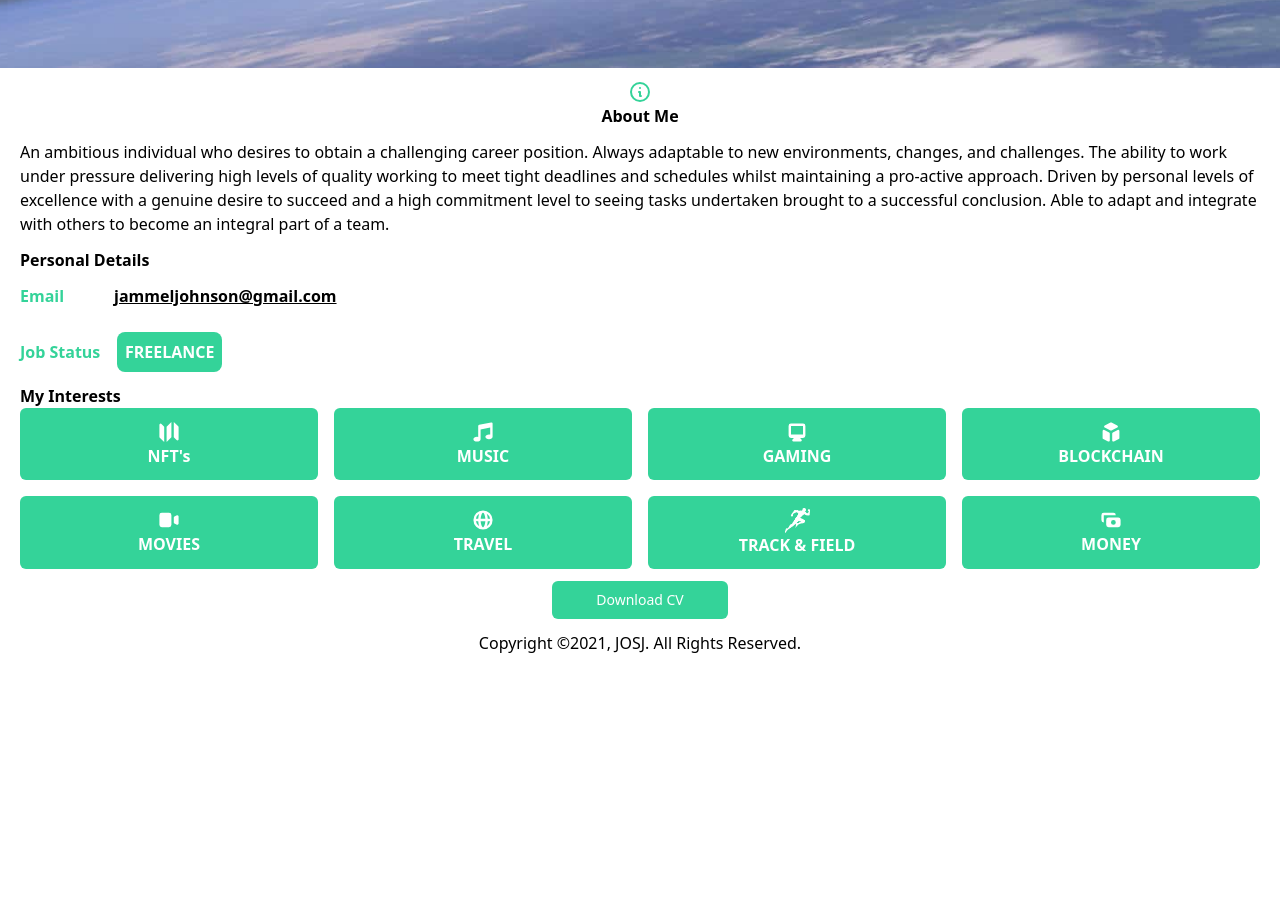
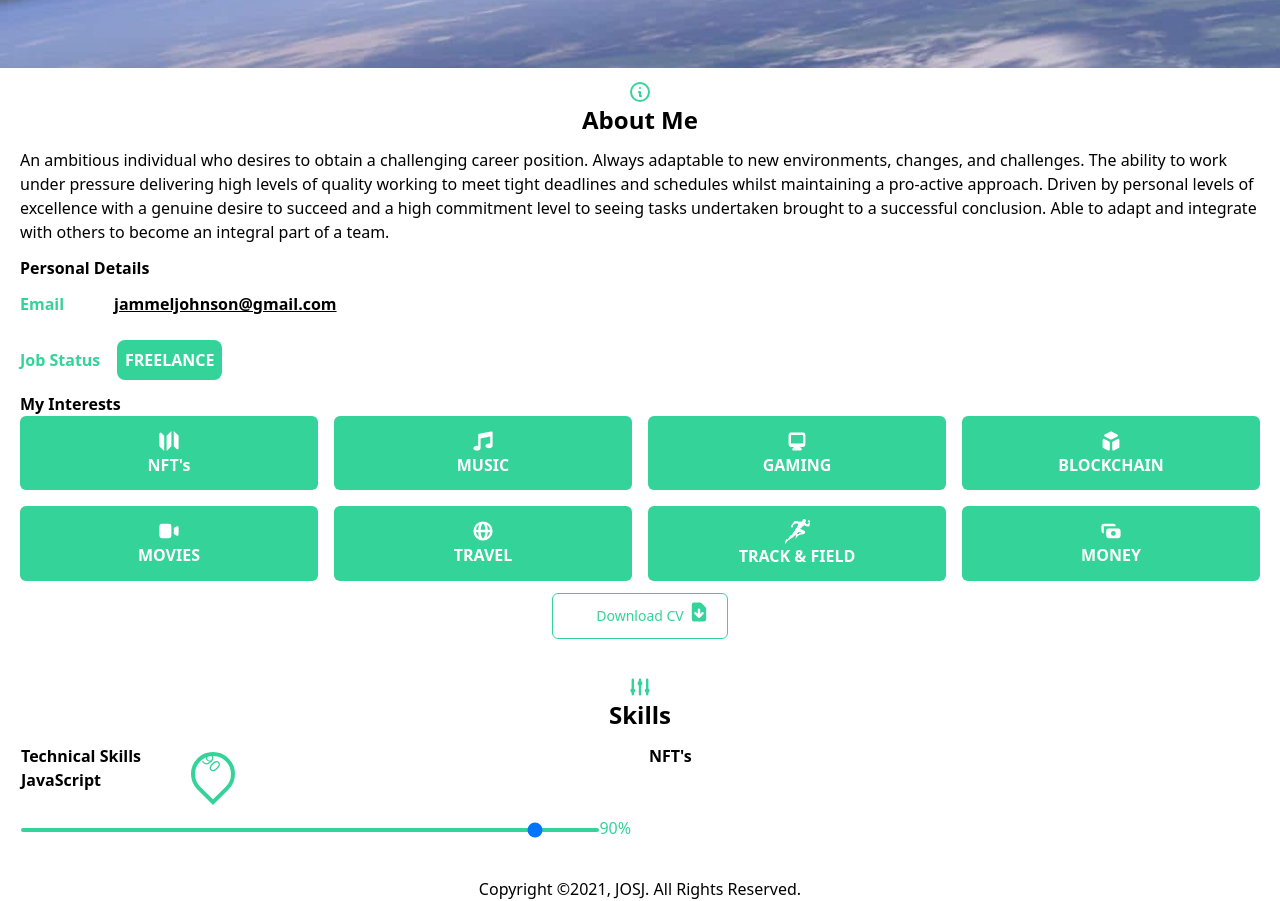
Before and after one commit to jammelOSjohnson/MyPortfolioWebsite, a React (Create React App) app: page / in a window 1280 px wide. Shown: the part 732-1633 px from the top of the page. Before the commit the page ends 1387 px from the top, so only its background shows below. Built offline with nearby package versions, Linux system fonts and the light colour scheme.

Commit message:
Section 5 tweaks

```diff
--- a/src/Components/Footer.tsx
+++ b/src/Components/Footer.tsx
@@ -8,7 +8,7 @@ export const Footer: React.FC = function Footer() {
 
     return (
         <>
-            <div className="dark:bg-black dark:text-white text-center">
+            <div className="dark:bg-black dark:text-white text-center dark:border-none ">
                 Copyright ©2021, JOSJ. All Rights Reserved.
             </div>
         </>
--- a/src/Screens/Comp/Section1.tsx
+++ b/src/Screens/Comp/Section1.tsx
@@ -20,7 +20,7 @@ export const Section1: React.FC = function Section1() {
                     </span> */}
                     <div className="rounded-full">
                         <span className="xs:animate-ping sm:animate-none sm:hidden absolute inline-flex h-24 w-2/3 rounded-full bg-green-200 opacity-75"></span>
-                        <span className="xs:animate-none sm:animate-ping xs:hidden sm:flex absolute inline-flex h-20 w-16 rounded-full bg-green-200 opacity-75"></span>
+                        <span className="xs:animate-none sm:animate-ping xs:hidden sm:flex absolute inline-flex h-24 w-24 rounded-full bg-green-200 opacity-75"></span>
                         <img className="block mx-auto h-24 rounded-full sm:mx-0 lg:flex-shrink-0 z-10" src={profilePic} alt="man's Face" />
                     </div>
 
--- a/src/Screens/Comp/Section2.tsx
+++ b/src/Screens/Comp/Section2.tsx
@@ -19,7 +19,7 @@ export const Section2: React.FC = function Section2() {
                     xmlns="http://www.w3.org/2000/svg">
                         <path strokeLinecap="round" strokeLinejoin="round" strokeWidth={2} d="M13 16h-1v-4h-1m1-4h.01M21 12a9 9 0 11-18 0 9 9 0 0118 0z" />
                 </svg>
-               <p className="text-black dark:text-white text-center font-bold">About Me</p>
+               <p className="text-black dark:text-white text-center font-bold text-2xl">About Me</p>
                <p className="text-black dark:text-white py-3 xs:px-5 sm:px-5">
                     An ambitious individual who desires to obtain a challenging career
                     position. Always adaptable to new environments, changes, and challenges.
--- a/src/Screens/Comp/Section3.tsx
+++ b/src/Screens/Comp/Section3.tsx
@@ -10,7 +10,7 @@ interface Props {
 export const Section3: React.FC = function Section3() {
     return (
         <>
-            <div id="Personal" className="xs:px-5 md:mx-0 md:w-2/3 mx-auto my-0 relative z-0 dark:bg-black">
+            <div id="Personal" className="xs:px-5 md:mx-0 w-full mx-auto my-0 relative z-0 dark:bg-black">
 
                <h1 className="text-black dark:text-white font-bold">Personal Details</h1>
                <p className="text-green-400 dark:text-white max-w-screen-sm mx-0 my-3 font-semibold">
--- a/src/Screens/Comp/Section4.tsx
+++ b/src/Screens/Comp/Section4.tsx
@@ -9,65 +9,65 @@ interface Props {
 export const Section4: React.FC = function Section4() {
     return (
         <>
-            <div id="Personal" className="xs:px-5 md:mx-0 md:w-full mx-auto my-0 relative z-0 dark:bg-black">
+            <div id="Personal" className="xs:px-5 md:mx-0 md:w-full mx-auto my-0 relative z-0 dark:bg-black border-none dark:border-none">
                 <h1 className="text-black dark:text-white font-bold">My Interests</h1>
-                <div className="grid xs:grid-cols-2 sm:grid-cols-4 gap-4">
-                    <div className="bg-green-400 dark:bg-black text-white rounded-md py-3">
+                <div className="grid xs:grid-cols-2 sm:grid-cols-4 gap-4 border-none dark:border-none">
+                    <div className="bg-green-400 dark:bg-black border border-transparent  dark:border-green-400 hover:border-green-400 hover:bg-white hover:text-green-400 text-white rounded-md py-3 cursor-pointer">
                         <svg className="w-6 h-6 mx-auto" fill="currentColor" viewBox="0 0 20 20" xmlns="http://www.w3.org/2000/svg">
                             <path fillRule="evenodd" d="M12 1.586l-4 4v12.828l4-4V1.586zM3.707 3.293A1 1 0 002 4v10a1 1 0 00.293.707L6 18.414V5.586L3.707 3.293zM17.707 5.293L14 1.586v12.828l2.293 2.293A1 1 0 0018 16V6a1 1 0 00-.293-.707z" clipRule="evenodd" />
                         </svg>
                         <h4 className="text-center font-bold">NFT's</h4>
                     </div>
-                    <div className="bg-green-400 dark:bg-black text-white rounded-md py-3">
+                    <div className="bg-green-400 dark:bg-black border border-transparent  dark:border-green-400 hover:border-green-400 hover:bg-white hover:text-green-400 text-white rounded-md py-3 cursor-pointer">
                         <svg className="w-6 h-6 mx-auto" fill="currentColor" viewBox="0 0 20 20" xmlns="http://www.w3.org/2000/svg">
                             <path d="M18 3a1 1 0 00-1.196-.98l-10 2A1 1 0 006 5v9.114A4.369 4.369 0 005 14c-1.657 0-3 .895-3 2s1.343 2 3 2 3-.895 3-2V7.82l8-1.6v5.894A4.37 4.37 0 0015 12c-1.657 0-3 .895-3 2s1.343 2 3 2 3-.895 3-2V3z" />
                         </svg>
                         <h4 className="text-center font-bold">MUSIC</h4>
                     </div>
-                    <div className="bg-green-400 dark:bg-black text-white rounded-md py-3">
+                    <div className="bg-green-400 dark:bg-black border border-transparent  dark:border-green-400 hover:border-green-400 hover:bg-white hover:text-green-400 text-white rounded-md py-3 cursor-pointer">
                         <svg className="w-6 h-6 mx-auto" fill="currentColor" viewBox="0 0 20 20" xmlns="http://www.w3.org/2000/svg">
                             <path fillRule="evenodd" d="M3 5a2 2 0 012-2h10a2 2 0 012 2v8a2 2 0 01-2 2h-2.22l.123.489.804.804A1 1 0 0113 18H7a1 1 0 01-.707-1.707l.804-.804L7.22 15H5a2 2 0 01-2-2V5zm5.771 7H5V5h10v7H8.771z" clipRule="evenodd" />
                         </svg>
                         <h4 className="text-center font-bold">GAMING</h4>
                     </div>
-                    <div className="bg-green-400 dark:bg-black text-white rounded-md py-3">
+                    <div className="bg-green-400 dark:bg-black border border-transparent  dark:border-green-400 hover:border-green-400 hover:bg-white hover:text-green-400 text-white rounded-md py-3 cursor-pointer">
                         <svg className="w-6 h-6 mx-auto" fill="currentColor" viewBox="0 0 20 20" xmlns="http://www.w3.org/2000/svg">
                             <path d="M11 17a1 1 0 001.447.894l4-2A1 1 0 0017 15V9.236a1 1 0 00-1.447-.894l-4 2a1 1 0 00-.553.894V17zM15.211 6.276a1 1 0 000-1.788l-4.764-2.382a1 1 0 00-.894 0L4.789 4.488a1 1 0 000 1.788l4.764 2.382a1 1 0 00.894 0l4.764-2.382zM4.447 8.342A1 1 0 003 9.236V15a1 1 0 00.553.894l4 2A1 1 0 009 17v-5.764a1 1 0 00-.553-.894l-4-2z" />
                         </svg>
                         <h4 className="text-center font-bold">BLOCKCHAIN</h4>
                     </div>
-                    <div className="bg-green-400 dark:bg-black text-white rounded-md py-3">
+                    <div className="bg-green-400 dark:bg-black border border-transparent  dark:border-green-400 hover:border-green-400 hover:bg-white hover:text-green-400 text-white rounded-md py-3 cursor-pointer">
                         <svg className="w-6 h-6 mx-auto" fill="currentColor" viewBox="0 0 20 20" xmlns="http://www.w3.org/2000/svg">
                             <path d="M2 6a2 2 0 012-2h6a2 2 0 012 2v8a2 2 0 01-2 2H4a2 2 0 01-2-2V6zM14.553 7.106A1 1 0 0014 8v4a1 1 0 00.553.894l2 1A1 1 0 0018 13V7a1 1 0 00-1.447-.894l-2 1z" />
                         </svg>
                         <h4 className="text-center font-bold">MOVIES</h4>
                     </div>
-                    <div className="bg-green-400 dark:bg-black text-white rounded-md py-3">
+                    <div className="bg-green-400 dark:bg-black border border-transparent  dark:border-green-400 hover:border-green-400 hover:bg-white hover:text-green-400 text-white rounded-md py-3 cursor-pointer">
                         <svg className="w-6 h-6 mx-auto" fill="currentColor" viewBox="0 0 20 20" xmlns="http://www.w3.org/2000/svg">
                             <path fillRule="evenodd" d="M4.083 9h1.946c.089-1.546.383-2.97.837-4.118A6.004 6.004 0 004.083 9zM10 2a8 8 0 100 16 8 8 0 000-16zm0 2c-.076 0-.232.032-.465.262-.238.234-.497.623-.737 1.182-.389.907-.673 2.142-.766 3.556h3.936c-.093-1.414-.377-2.649-.766-3.556-.24-.56-.5-.948-.737-1.182C10.232 4.032 10.076 4 10 4zm3.971 5c-.089-1.546-.383-2.97-.837-4.118A6.004 6.004 0 0115.917 9h-1.946zm-2.003 2H8.032c.093 1.414.377 2.649.766 3.556.24.56.5.948.737 1.182.233.23.389.262.465.262.076 0 .232-.032.465-.262.238-.234.498-.623.737-1.182.389-.907.673-2.142.766-3.556zm1.166 4.118c.454-1.147.748-2.572.837-4.118h1.946a6.004 6.004 0 01-2.783 4.118zm-6.268 0C6.412 13.97 6.118 12.546 6.03 11H4.083a6.004 6.004 0 002.783 4.118z" clipRule="evenodd" />
                         </svg>
                         <h4 className="text-center font-bold">TRAVEL</h4>
                     </div>
-                    <div className="bg-green-400 dark:bg-black text-white rounded-md py-3">
+                    <div className="bg-green-400 dark:bg-black border border-transparent  dark:border-green-400 hover:border-green-400 hover:bg-white hover:text-green-400 text-white rounded-md py-3 cursor-pointer">
                         <img src={runningPic} width="25px" className="mx-auto" />
                         <h4 className="text-center font-bold">TRACK {'&'} FIELD</h4>
                     </div>
-                    <div className="bg-green-400 dark:bg-black text-white rounded-md py-3">
+                    <div className="bg-green-400 dark:bg-black border border-transparent  dark:border-green-400 hover:border-green-400 hover:bg-white hover:text-green-400 text-white rounded-md py-3 cursor-pointer">
                         <svg className="w-6 h-6 mx-auto" fill="currentColor" viewBox="0 0 20 20" xmlns="http://www.w3.org/2000/svg">
                             <path fillRule="evenodd" d="M4 4a2 2 0 00-2 2v4a2 2 0 002 2V6h10a2 2 0 00-2-2H4zm2 6a2 2 0 012-2h8a2 2 0 012 2v4a2 2 0 01-2 2H8a2 2 0 01-2-2v-4zm6 4a2 2 0 100-4 2 2 0 000 4z" clipRule="evenodd" />
                         </svg>
                         <h4 className="text-center font-bold">MONEY</h4>
                     </div>
                 </div>
-                <div className="py-3">
+                <div className="py-3 dark:border-none">
                     <button
                         type="submit"
-                        className="group relativ w-44 mx-auto flex justify-center py-2 px-4 border border-transparent text-sm font-medium rounded-md text-white bg-green-400 hover:bg-green-600 focus:outline-none focus:ring-2 focus:ring-offset-2 focus:ring-indigo-500"
+                        className="group relative w-44 mx-auto flex justify-center py-3 px-4 border border-green-400 dark:border-green-400 text-sm font-medium rounded-md text-green-400 dark:text-white bg-transparent hover:bg-green-400 hover:text-white focus:outline-none focus:ring-2 focus:ring-offset-2 focus:ring-green-600"
                     >
                         Download CV
-                        <span className="absolute left-0 inset-y-0 flex items-center pl-3">
-                            {/* <LockClosedIcon className="h-5 w-5 text-indigo-500 group-hover:text-indigo-400" aria-hidden="true" /> */}
-                        </span>
+                            <svg className="w-6 h-6 absolute top-1.5 right-4" fill="currentColor" viewBox="0 0 20 20" xmlns="http://www.w3.org/2000/svg">
+                                <path fillRule="evenodd" d="M6 2a2 2 0 00-2 2v12a2 2 0 002 2h8a2 2 0 002-2V7.414A2 2 0 0015.414 6L12 2.586A2 2 0 0010.586 2H6zm5 6a1 1 0 10-2 0v3.586l-1.293-1.293a1 1 0 10-1.414 1.414l3 3a1 1 0 001.414 0l3-3a1 1 0 00-1.414-1.414L11 11.586V8z" clipRule="evenodd" />
+                            </svg>
                     </button>
                 </div>
             </div>
--- /dev/null
+++ b/src/Screens/Comp/Section5.tsx
@@ -0,0 +1,42 @@
+import React, {useState} from 'react';
+
+
+interface Props {
+
+}
+
+export const Section5: React.FC = function Section5() {
+    const [skill1, setSkill1] = useState(90);
+    function handleChange (event: any){
+        //setSkill1(event.target.value);
+    }
+    return (
+        <>
+            <div id="Skills" className="xs:px-5 md:mx-0 w-full mx-auto my-0 relative z-0 py-6 dark:bg-black">
+                <svg className="w-6 h-6 text-green-400 mx-auto" fill="currentColor" viewBox="0 0 20 20" xmlns="http://www.w3.org/2000/svg">
+                    <path d="M5 4a1 1 0 00-2 0v7.268a2 2 0 000 3.464V16a1 1 0 102 0v-1.268a2 2 0 000-3.464V4zM11 4a1 1 0 10-2 0v1.268a2 2 0 000 3.464V16a1 1 0 102 0V8.732a2 2 0 000-3.464V4zM16 3a1 1 0 011 1v7.268a2 2 0 010 3.464V16a1 1 0 11-2 0v-1.268a2 2 0 010-3.464V4a1 1 0 011-1z" />
+                </svg>
+               <p className="text-black dark:text-white text-center font-bold text-2xl">Skills</p>
+               <div className="grid xs:grid-cols-2 gap-4 border-none dark:border-none">
+                    <div className="dark:bg-black border border-transparent text-black dark:text-white rounded-md py-3 cursor-pointer">
+
+                        <h4 className="text-left font-bold">Technical Skills</h4>
+                        <p className="text-left font-bold">JavaScript</p>
+                        <div className="sliderValue relative w-full">
+                            <span className="absolute rounded-tl-3xl rounded-tr-3xl rounded-bl-3xl h-11 w-11 bg-white text-green-400 font-medium -top-10 transform -translate-x-1/2 leading-snug z-10 rotate-45 border-green-400 border-4 left-48">{skill1}</span>
+                        </div><br/>
+                        <div className="field flex w-full">
+                            <input className="appearance-none h-1 w-full mt-3 bg-green-400 rounded-md outline-none border-none" type="range" min={0} max={100} value={skill1} step={1} onChange={handleChange} />
+                            <div className="value right text-green-400">{skill1}<span>%</span></div>
+                        </div>
+
+                    </div>
+                    <div className="dark:bg-black border border-transparent text-black dark:text-white rounded-md py-3 cursor-pointer">
+
+                        <h4 className="text-left font-bold">NFT's</h4>
+                    </div>
+                </div>
+            </div>
+        </>
+    )
+}
--- a/src/Screens/Home/HomeScreen.tsx
+++ b/src/Screens/Home/HomeScreen.tsx
@@ -6,6 +6,7 @@ import { Section1 } from "../Comp/Section1";
 import { Section2 } from '../Comp/Section2';
 import { Section3 } from '../Comp/Section3';
 import { Section4 } from '../Comp/Section4';
+import { Section5 } from '../Comp/Section5';
 
 
 interface Props {
@@ -19,6 +20,7 @@ export const HomeScreen: React.FC = function HomeScreen() {
            <Section2 />
            <Section3 />
            <Section4 />
+           <Section5 />
         </>
     )
 }
--- a/tailwind.config.js
+++ b/tailwind.config.js
@@ -967,6 +967,9 @@ module.exports = {
     width: ['responsive'],
     wordBreak: ['responsive'],
     zIndex: ['responsive', 'focus-within', 'focus'],
+    extend: {
+      grid: ['hover']
+    }
   },
   plugins: [],
 }
```
